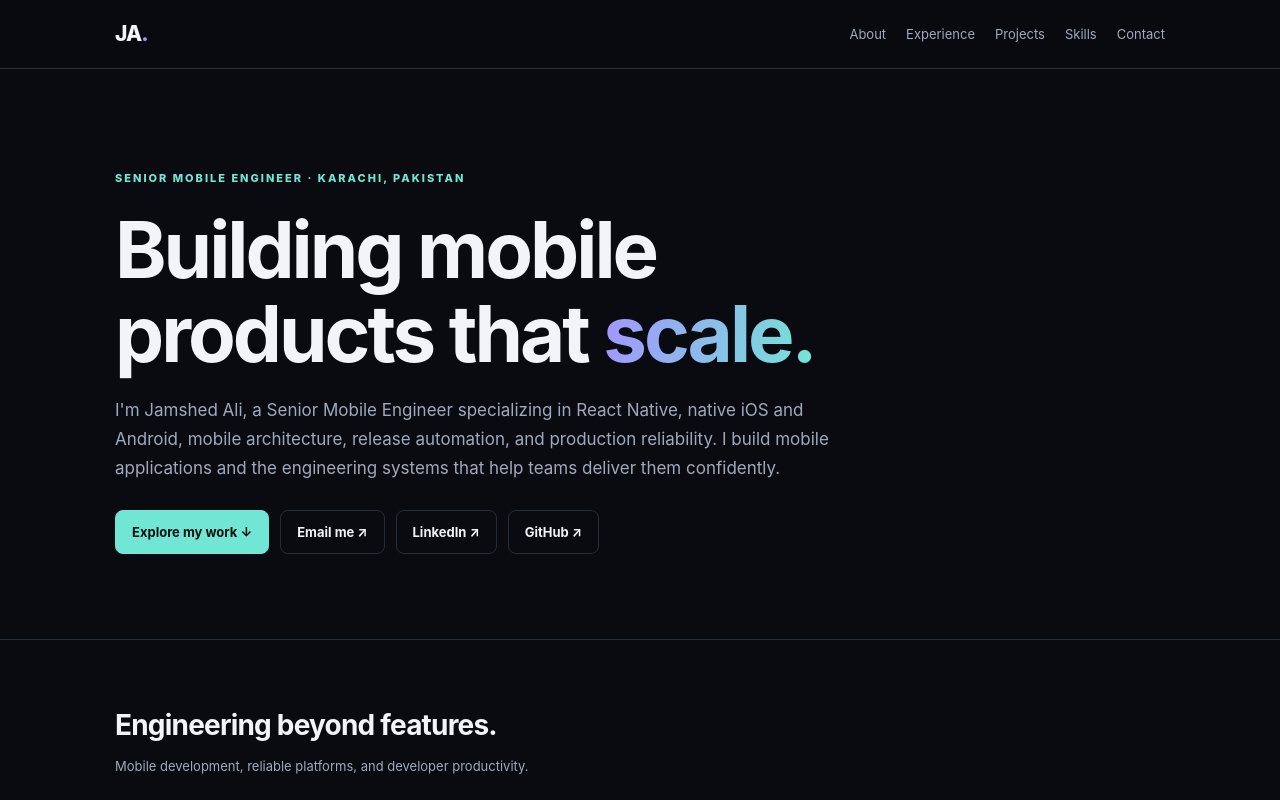
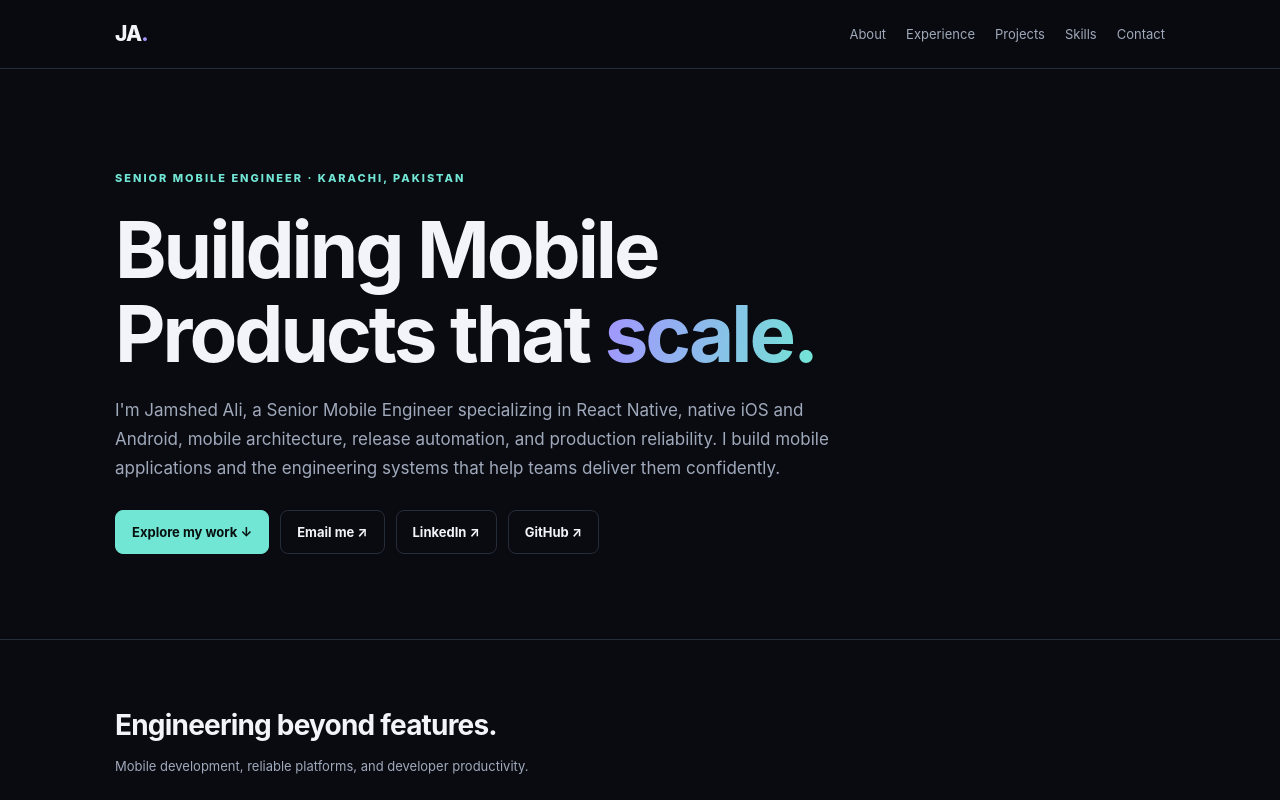
Before and after one commit to JSDevelop4655/mobile-engineer-jamshedali-portfolio, a plain HTML site: page index.html in a window 1280 px wide. Shown: the top 800 px of the page. Drawn offline with Linux system fonts and the light colour scheme.

Commit message:
Update index.html

```diff
--- a/index.html
+++ b/index.html
@@ -102,7 +102,7 @@ footer { border-top:1px solid var(--line); padding:22px 0; color:var(--muted); f
 <main>
 <section class="hero wrap" id="home">
   <div class="eyebrow">Senior Mobile Engineer · Karachi, Pakistan</div>
-  <h1>Building mobile<br>products that <span class="gradient">scale.</span></h1>
+  <h1>Building Mobile<br>Products that <span class="gradient">scale.</span></h1>
   <p class="intro">
     I'm Jamshed Ali, a Senior Mobile Engineer specializing in React Native,
     native iOS and Android, mobile architecture, release automation, and
```
